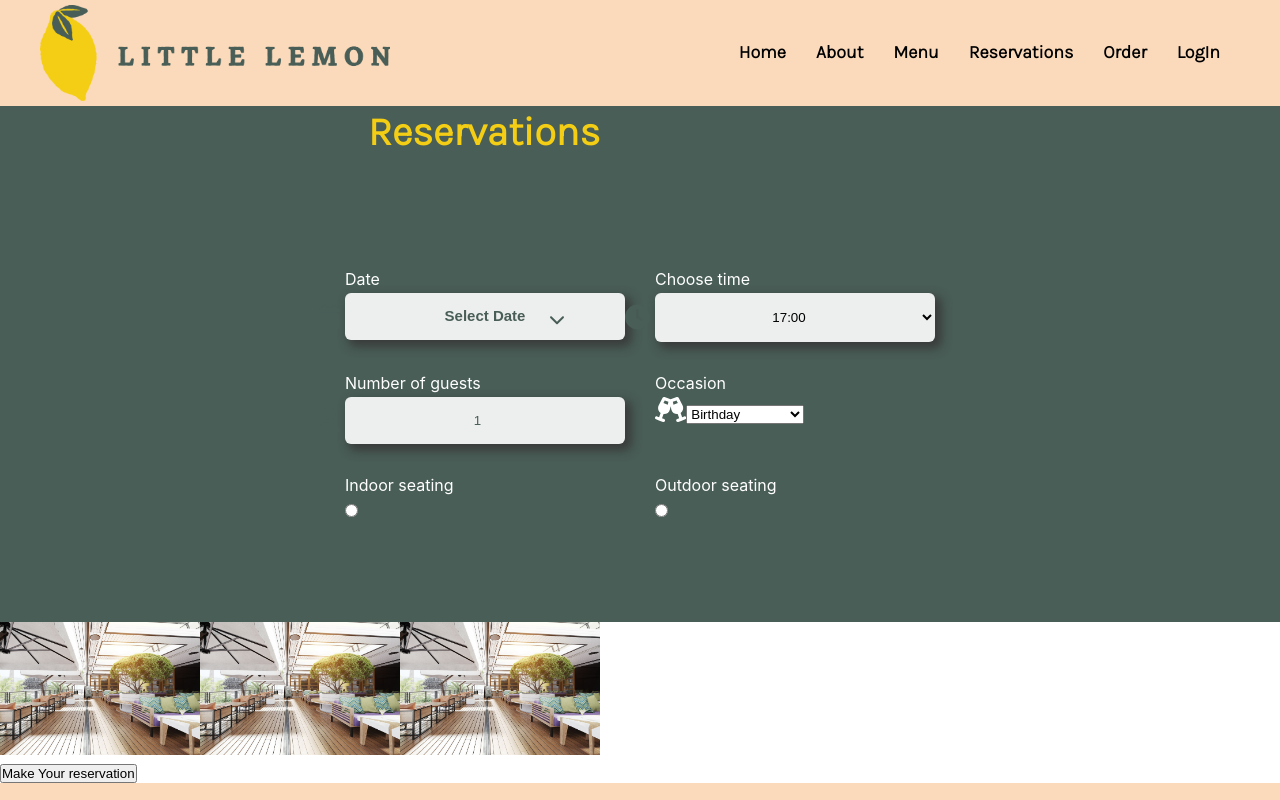
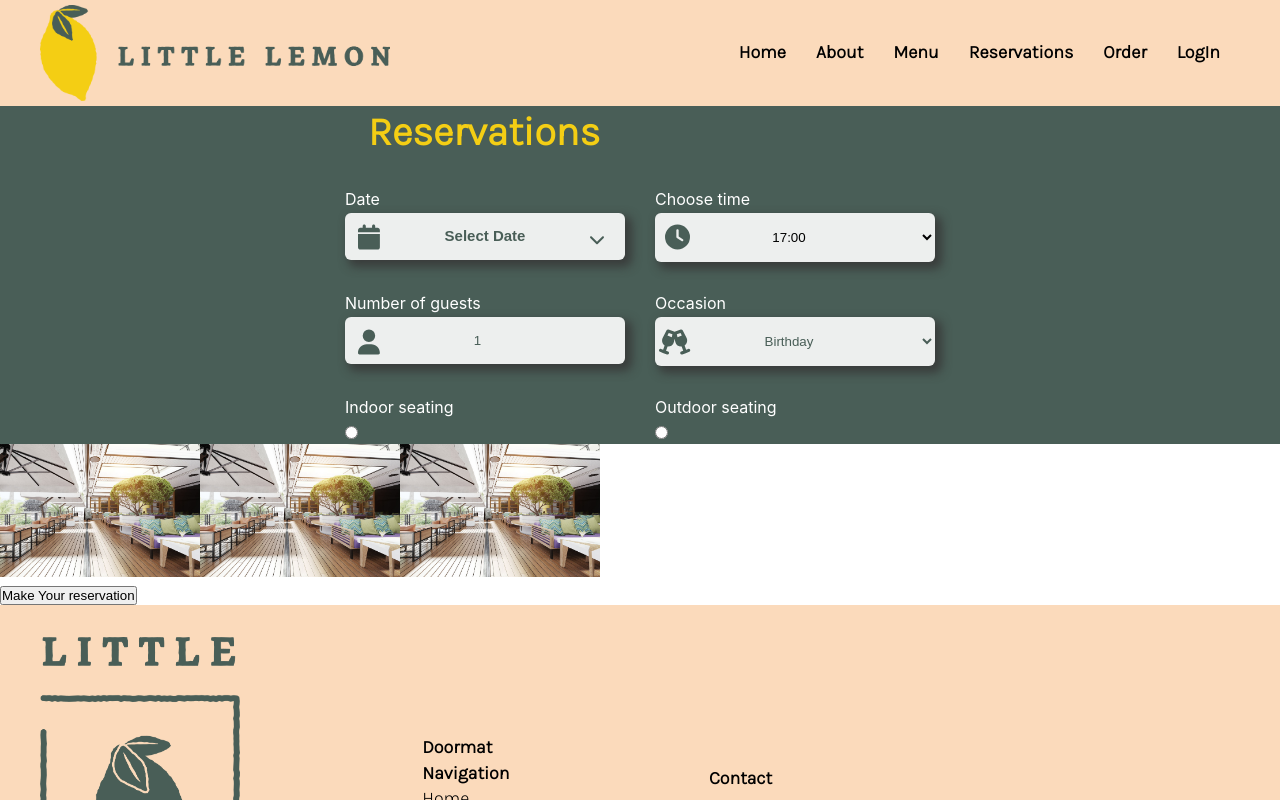
Before and after one commit to AshrafMuhammadNaeem/littlelemon-web, a React (Create React App) app: page /reservation in a window 1280 px wide. Shown: the top 800 px of the page. Built offline with nearby package versions, Linux system fonts and the light colour scheme; a web font is replaced by a local one.

Commit message:
Update BookingForm.css
different class same properties

```diff
--- a/src/BookingForm.css
+++ b/src/BookingForm.css
@@ -16,9 +16,9 @@
 }
 .form{
     margin-top: 20px;
-    margin: 100px 100px;
+    /* margin: 100px 100px; */
     max-width: 700px;
-    align-items: ;
+    /* align-items: ; */
     display: grid;
     grid-template-columns: auto auto;
     gap: 30px;
@@ -83,19 +83,19 @@
   .icon-wraper{
     position: relative;
   }
-  .icon-active{
+  /* .icon-active{
   position: absolute;
   top: 60%;
-  right: 285px;
+  right: 245px;
   transform: translateY(-30%);
   color: #495E57;
   align-items: center;
-  }
+  } */
 
   .icon-inactive{
   position: absolute;
   top: 60%;
-  right: 285px;
+  right: 245px;
   transform: translateY(-30%);
   color: #EDEFEE;
   align-items: center;
@@ -105,7 +105,7 @@
   .icon-2-active{
     position: absolute;
     top: 65%;
-    right: 60px;
+    right: 20px;
     transform: translateY(-30%);
     color: #495E57;
     align-items: center;
@@ -144,14 +144,14 @@
     box-shadow: 5px 5px 10px 2px rgba(54, 53, 53, 0.8);
 }
 
-.time-icon{
+/* .time-icon{
   position: absolute;
   top: 60%;
-  right: 285px;
+  right: 245px;
   transform: translateY(-30%);
   color: #495E57;
   align-items: center;
-}
+} */
 
 /* Styling for the number of guests input */
 .guests-input{
@@ -164,11 +164,35 @@
   border: none;
   box-shadow: 5px 5px 10px 2px rgba(54, 53, 53, 0.8);
   color: #495E57;
- } /* Added to change the font color */
- .guests-icon{
+ }
+ /* .guests-icon{
   position: absolute;
   top: 60%;
-  right: 285px;
+  right: 245px;
+  transform: translateY(-30%);
+  color: #495E57;
+  align-items: center;
+ } */
+
+ .occasion-input{
+  padding: 16px;
+  width: 280px;
+  text-align: center;
+  cursor: pointer;
+  background-color: #EDEFEE;
+  border-radius: 6px;
+  border: none;
+  box-shadow: 5px 5px 10px 2px rgba(54, 53, 53, 0.8);
+  color: #495E57;
+ }
+
+  .icon-active,
+  .time-icon,
+  .guests-icon,
+  .occasion-icon{
+  position: absolute;
+  top: 60%;
+  right: 245px;
   transform: translateY(-30%);
   color: #495E57;
   align-items: center;
```
